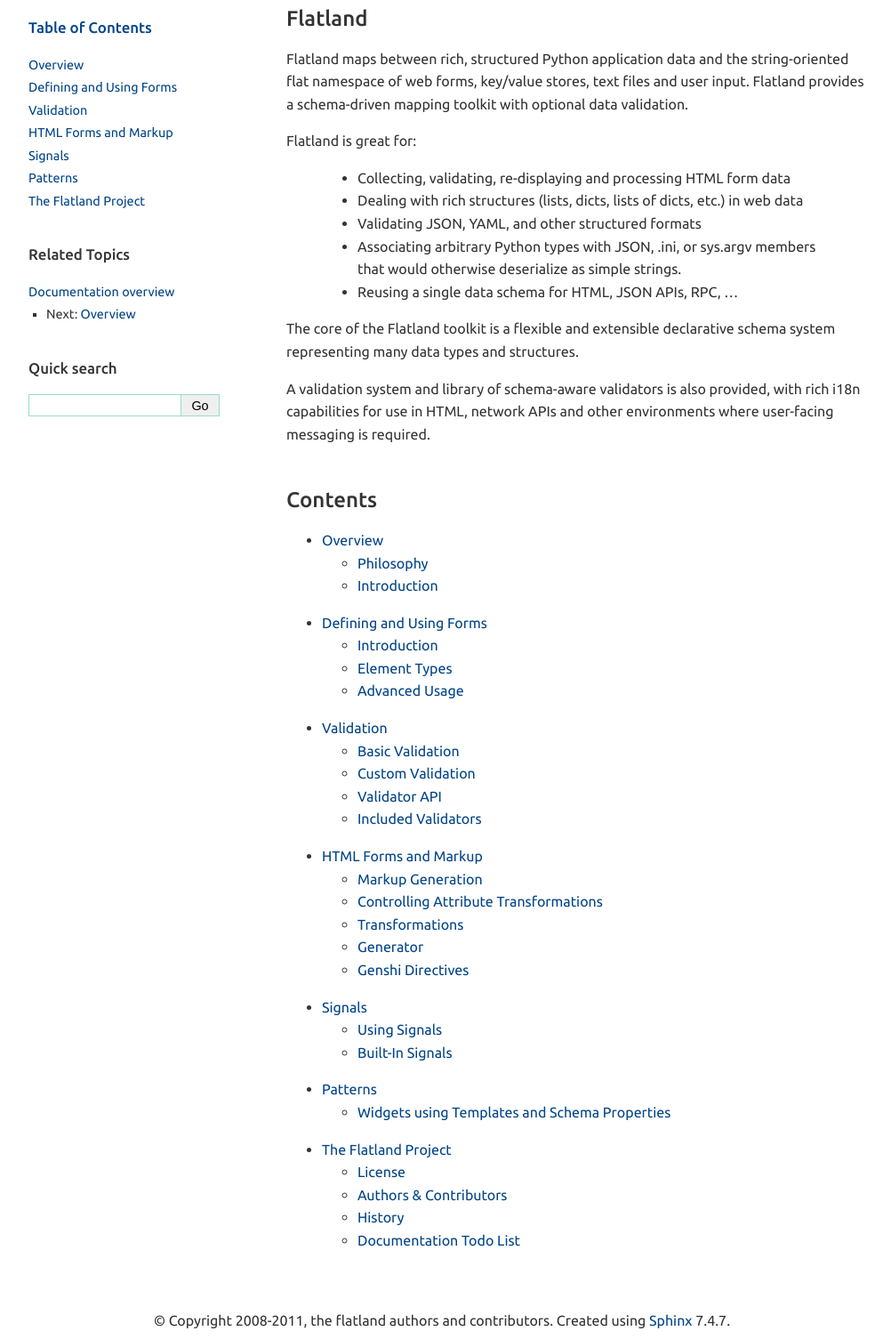
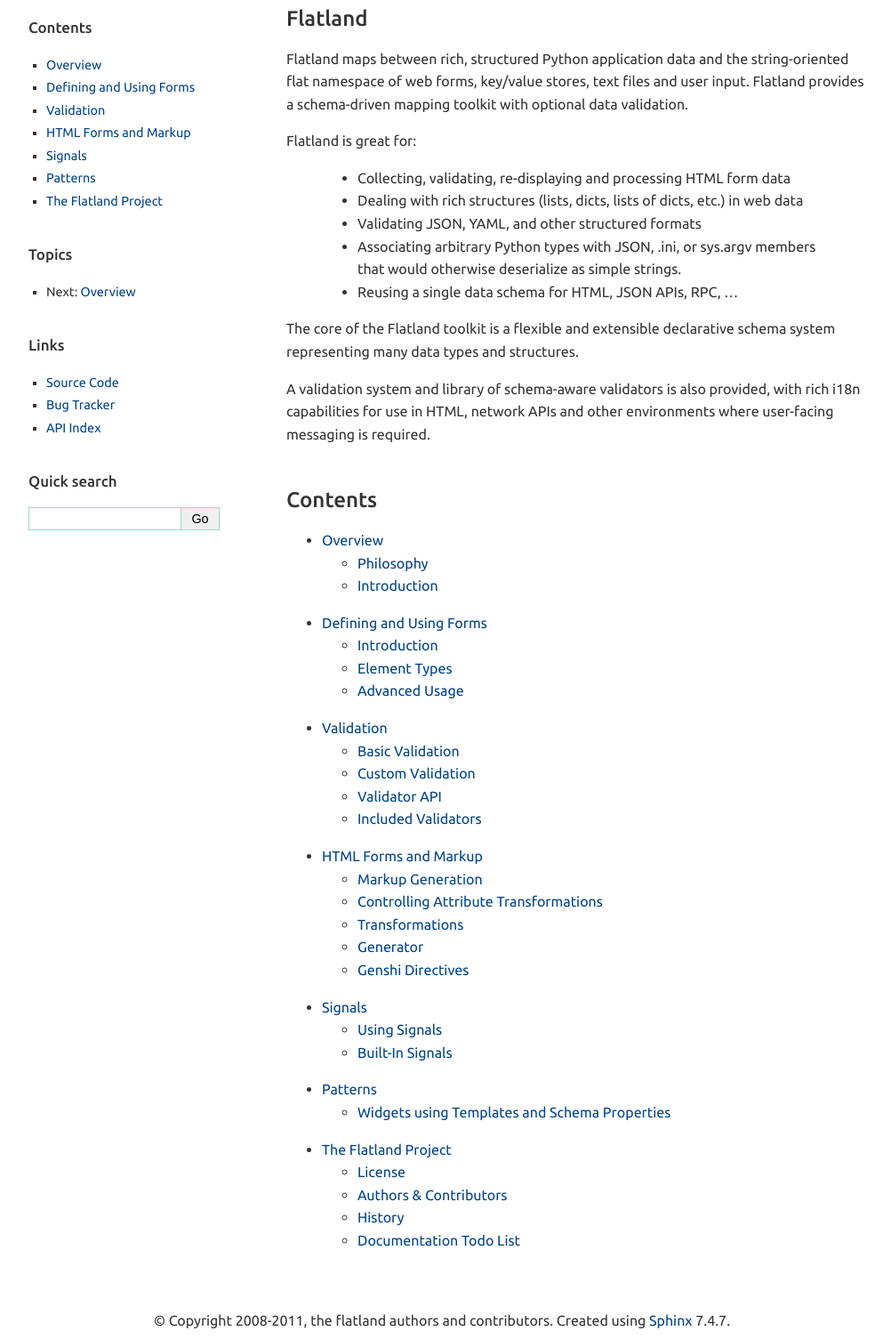
Before and after one commit to discorporate/flatland, a Sphinx documentation site: the page built from docs/index.rst, in a window 1280 px wide. Shown: the whole page at 89% size, without its empty margins (143-1145 px from the left). Built offline with Sphinx 7.4.7, drawn with Linux system fonts in a browser that asks for light colours.

Commit message:
Messing about with the Sphinx sidebars

```diff
--- /dev/null
+++ b/docs/_templates/links.html
@@ -0,0 +1,8 @@
+<h3>Links</h3>
+<ul>
+  <ul>
+    <li><a href="https://bitbucket.org/jek/flatland/src">Source Code</a></li>
+    <li><a href="https://bitbucket.org/jek/flatland/issues">Bug Tracker</a></li>
+    <li><a href="{{ pathto('genindex') }}">API Index</a></li>
+  </ul>
+</ul>
--- /dev/null
+++ b/docs/_themes/flatland/globaltoc.html
@@ -0,0 +1,4 @@
+<h3>Contents</h3>
+<ul>
+  <li>{{ toctree() }}</li>
+</ul>
--- /dev/null
+++ b/docs/_themes/flatland/localtoc.html
@@ -0,0 +1,6 @@
+{%- if display_toc %}
+  <h3>Contents</h3>
+  <ul>
+    <li>{{ toc }}</li>
+  </ul>
+{%- endif %}
--- a/docs/_themes/flatland/relations.html
+++ b/docs/_themes/flatland/relations.html
@@ -1,7 +1,6 @@
-{# Stolen from Flask #}
-<h3>Related Topics</h3>
-<ul>
-  <li><a href="{{ pathto(master_doc) }}">Documentation overview</a><ul>
+{# Adapted from Flask #}
+<h3>Topics</h3>
+<ul><ul>
   {%- for parent in parents %}
   <li><a href="{{ parent.link|e }}">{{ parent.title }}</a><ul>
   {%- endfor %}
--- a/docs/conf.py
+++ b/docs/conf.py
@@ -43,11 +43,15 @@
 spelling_ignore_pypi_package_names = True
 
 
+templates_path = ['_templates']
+
+
 html_static_path = ['_static']
 html_theme_path = ['_themes']
 html_theme = 'flatland'
 html_logo = 'flatland.png'
 html_show_sourcelink = False
 html_sidebars = {
-    'index': ['globaltoc.html', 'relations.html', 'sourcelink.html', 'searchbox.html'],
+    'index': ['globaltoc.html', 'relations.html', 'links.html', 'sourcelink.html', 'searchbox.html'],
+    'genindex': ['links.html', 'sourcelink.html', 'searchbox.html'],
 }
```
